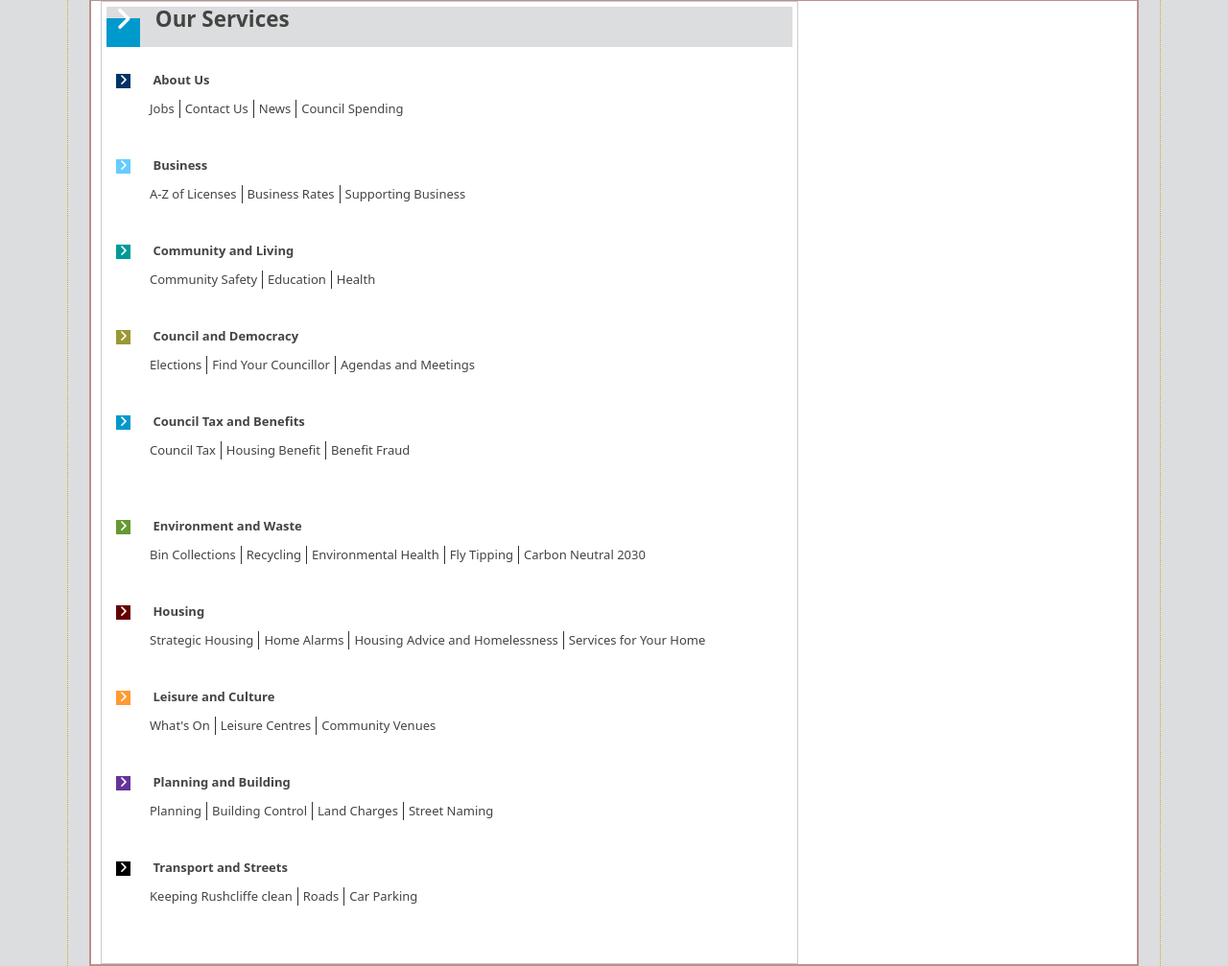
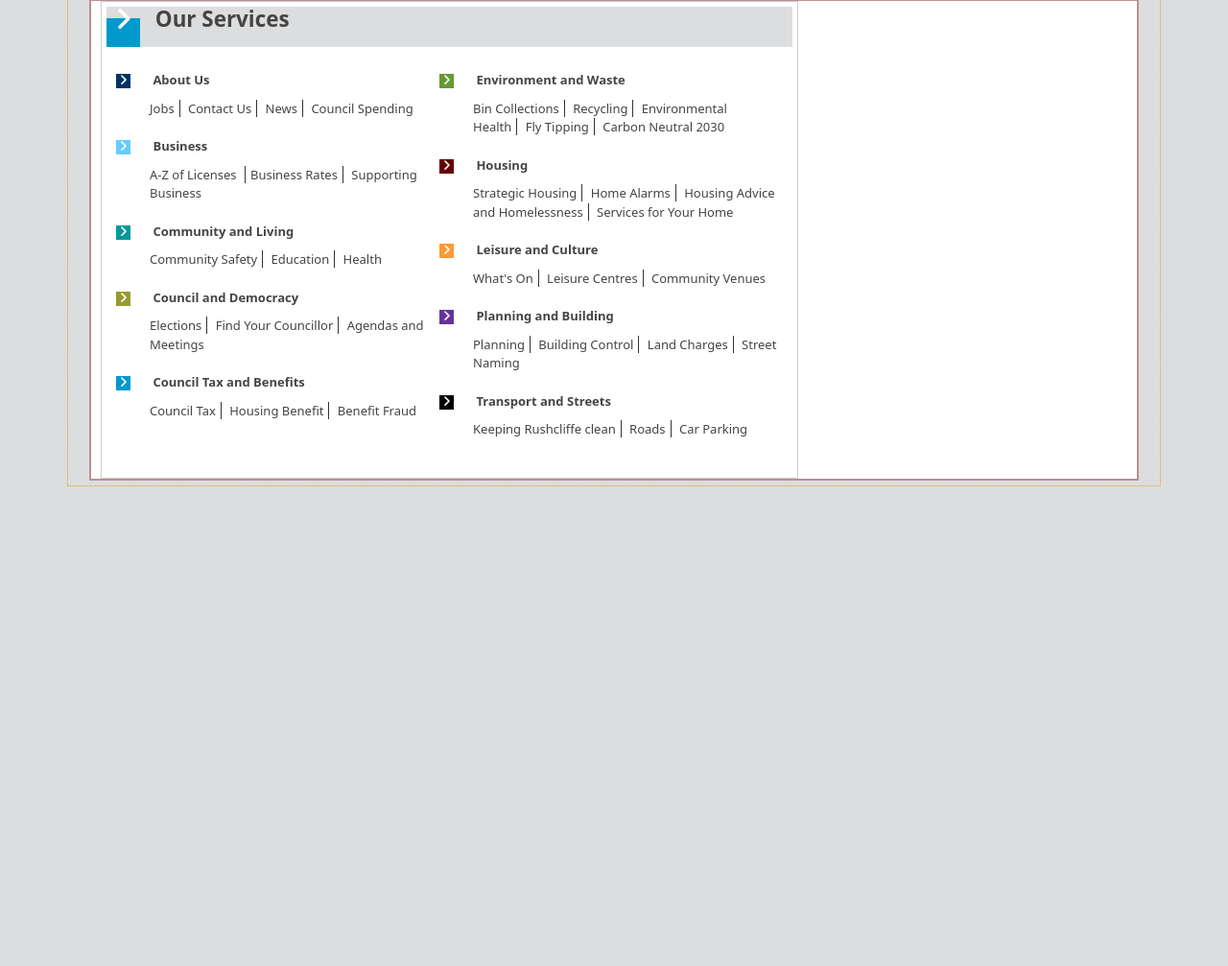
Before and after one commit to Eyej/rushcliffe-homepage, a plain HTML site: page index.html in a window 1280 px wide. Shown: the part 978-1985 px from the top of the page at 96% size. After the commit the page ends 1485 px from the top, so only its background shows below. Drawn offline with nearby package versions, Linux system fonts and the light colour scheme.

Commit message:
updated styling to match parent page

```diff
--- a/src/style.css
+++ b/src/style.css
@@ -282,6 +282,9 @@ h2 {
 .our-services {
   font-size: 13px;
 }
+.our-services ul {
+  width: 317px;
+}
 /* Default section styling */
 .columns {
   float: left;
@@ -308,10 +311,10 @@ h2 {
   color: #57822b;
 }
 .serviceList li ul {
-  display: flex;
   margin: 10px 0 0 35px;
 }
 .innerList li {
+  display: inline;
   border-right: solid 1px #333;
   margin-right: 5px;
   padding-right: 5px;
```
